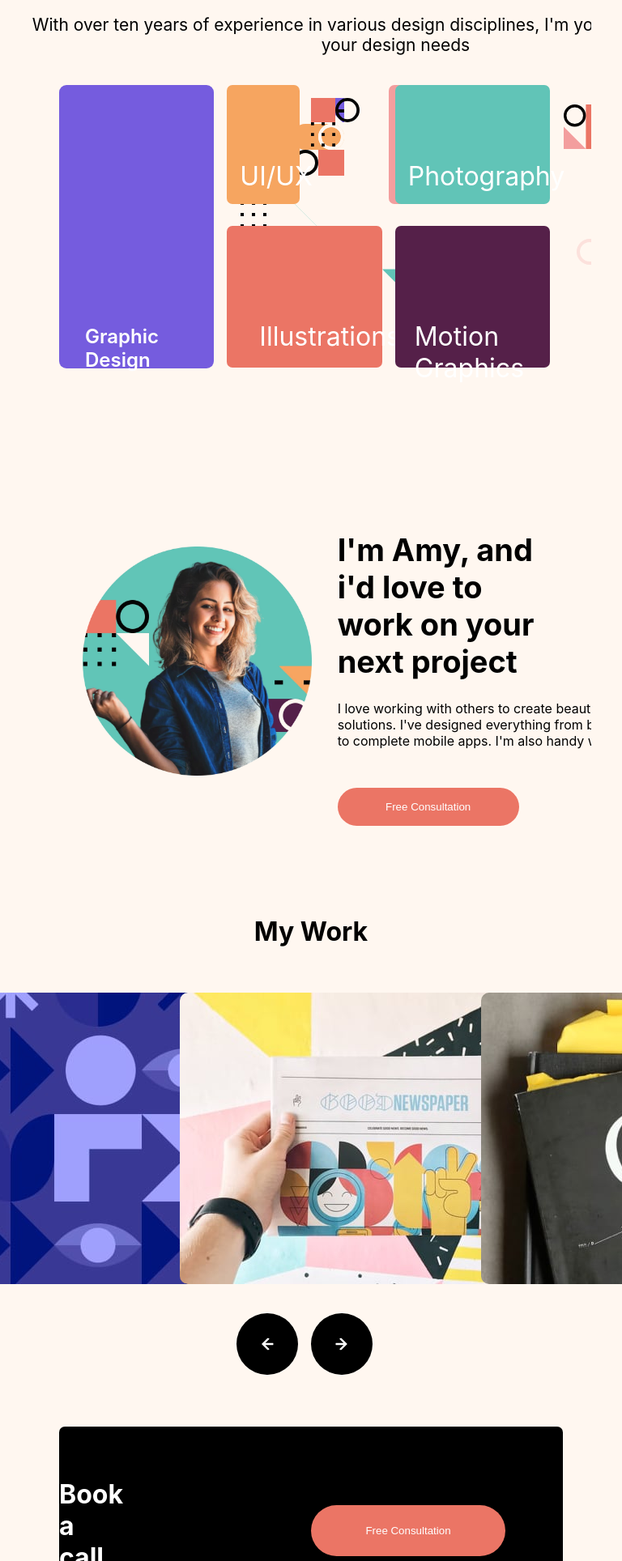
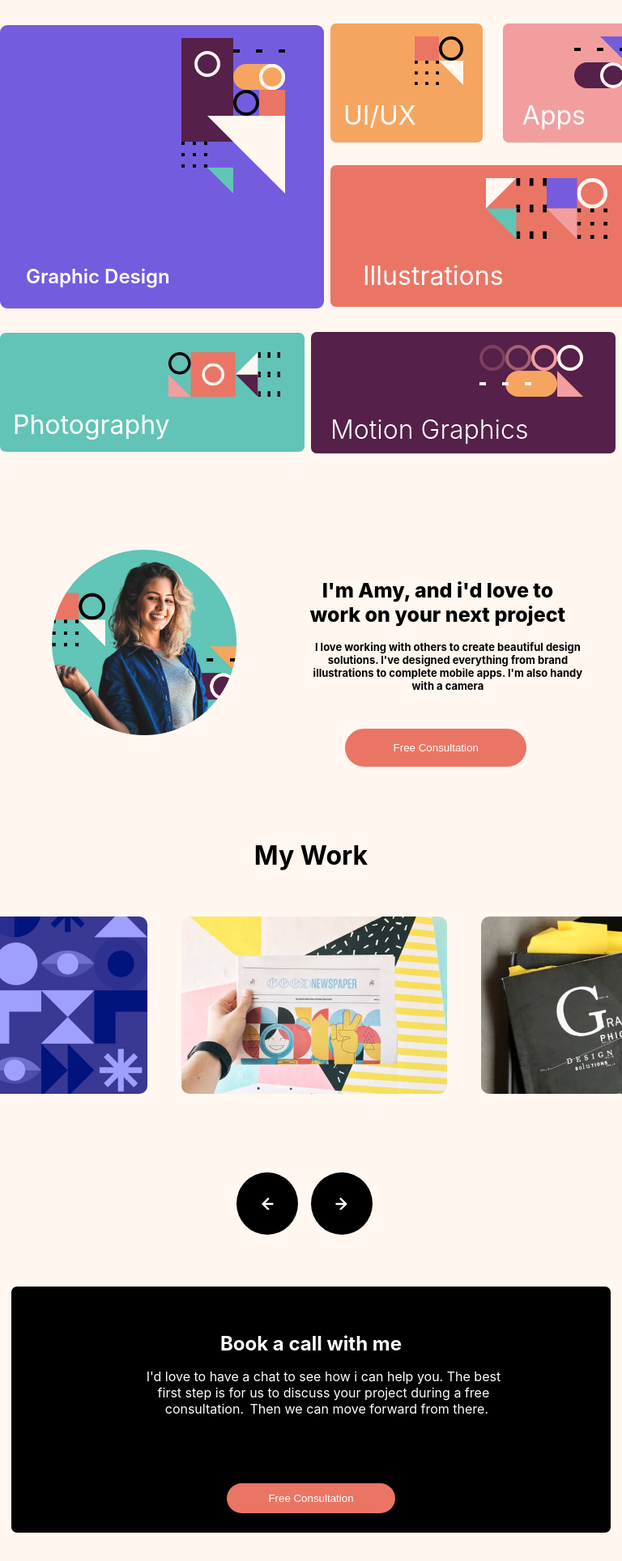
Before and after one commit to Tduncan14/designerpage, a React (Create React App) app: page / in a window 768 px wide. Shown: the part 312-2240 px from the top of the page at 81% size. Built offline with nearby package versions, Linux system fonts and the light colour scheme.

Commit message:
keep moving forward

```diff
--- a/src/components/main/Main.css
+++ b/src/components/main/Main.css
@@ -1,3 +1,4 @@
+
 .container{
 
         width:90%;
@@ -5,6 +6,7 @@
         height:auto;
         margin-right:auto;
         margin-left:auto;
+        padding-bottom:1rem;
         overflow:hidden;
 
 
@@ -247,8 +249,10 @@
 
 .amy{
     display:flex;
+
     margin-left:4rem;
     margin-top:7rem;
+    margin-bottom:-1rem;
 }
 
 
@@ -267,16 +271,21 @@
 .amyImage img{
     width:100%;
     height:100%;
-    object-fit: contain;
+    object-fit:contain;
+    display:inline-block;
 }
 
 .amyContent{
     width:45%;
     margin-top:4rem;
+    justify-content:center;
+    text-align:center;
 }
 
 .amyContent p{
     inline-size:450px;
+    position:relative;
+    left:3.5rem;
 
 }
 
@@ -293,6 +302,10 @@
 
 
 /* sliders area */
+
+.sliders{
+    margin-top:-45rem;
+}
 
 .sliders h1{
     text-align: center;
@@ -377,12 +390,12 @@
 
 .paraSpan{
     position: relative;
-    left:-5.5rem;
+
 
 }
 
 .footer h1{
-    margin-right:19.5rem;
+    margin-right:15.5rem;
     margin-top:4rem;
 }
 
@@ -416,9 +429,431 @@
 }
 
 
-@media screen and (max-width: 480px) {
+
+
+
+
+@media only screen and (max-width: 838px) and (min-width: 600px) {
 
     /* header */
+
+
+    .container{
+        width:100%;
+        padding-bottom:20rem;
+
+    }
+
+    .header{
+        display:flex;
+        justify-content:space-between;
+        width:100%;
+        margin-left: auto;
+        margin-right:auto;
+        padding-left:1rem;
+        margin-top:2rem;
+    }
+
+
+     .header button{
+        width:11rem;
+        margin-right:3rem;
+
+     }
+
+    /* end of header */
+    .content h1{
+        font-size:36px;
+        font-weight:700;
+    }
+
+    .content p {
+        font-size:17px;
+        inline-size:275px;
+        text-align: center;
+        margin-top:1.9rem;
+    }
+
+    .logo img{
+        height:3rem;
+    }
+
+    /* the gallery  */
+
+    .gallery{
+        display:flex;
+        flex-direction: column;
+        width:100%;
+        /* padding-left:1.3rem; */
+        justify-content: center;
+        margin-right:auto;
+        margin-left:auto;
+        margin-bottom:0;
+
+    }
+
+    .amy{
+        display:flex;
+        width:100%;
+        margin-top:-8rem;
+    }
+
+
+
+    .amyImage img{
+
+       width:100%;
+       height:20rem;
+
+
+    }
+
+    .amyContent{
+        text-align:center;
+        justify-content:center;
+        align-items:center;
+        width:100%;
+    }
+
+
+    .mediaQuery{
+        padding-bottom:0!important;
+    }
+
+    /* amy content para */
+
+    .amyContent h1 {
+        font-size: 25px;
+        text-align: center;
+        margin-left: 1rem;
+        font-weight: 800;
+        inline-size: 400px;
+        justify-content: center;
+    }
+    .amyContent p{
+        inline-size:345px;
+        font-size:13px;
+        font-weight:700;
+        align-self:center;
+
+
+
+    }
+
+    .amybutton {
+    color: white;
+    outline: none;
+    border: none;
+    background-color: #eb7565;
+    padding: 1rem;
+    margin-right: 5rem;
+    text-align: center;
+    width: 14rem;
+    border-radius: 3rem;
+    margin-top: 2rem;
+}
+
+
+.imageSlide div{
+
+    width:43%;
+    margin-right:1rem;
+
+
+}
+
+.imageSlide img{
+    height:60%;
+}
+
+
+.arrows {
+    margin-top:-5rem;
+}
+
+.sliders{
+    margin-top:-5rem;
+}
+/* sliders  end*/
+
+.footer{
+    display:flex;
+    flex-direction: column;
+    height:50vh;
+
+}
+
+
+
+.footerContent{
+    display:flex;
+    flex-direction:column;
+}
+
+
+.footerSub{
+    width:100%;
+    height:100%;
+}
+
+.footerSub h1{
+    font-size:1rem;
+
+}
+
+.footerContent{
+    padding:1.5em;
+}
+
+
+.footerPara {
+ padding-left:8.5rem !important
+
+}
+.paraSpan{
+    position: relative;
+    left:.5rem;
+
+}
+
+.footer h1{
+    margin-right:0rem;
+    font-weight:700;
+    font-size:1.5rem;
+    margin-top:2rem;
+}
+
+
+.footerPara{
+
+    position:relative;
+
+
+}
+
+.footerB{
+
+    margin-right:0rem !important;
+}
+
+.footerBtn{
+    background-color:#eb7565;
+    color:white;
+    outline:none;
+    border:none;
+    padding:.7rem;
+    width:13rem !important;
+    border-radius:3rem;
+}
+
+/* gallery */
+
+
+.gallery{
+    display:flex;
+    flex-wrap:wrap;
+
+}
+
+
+.gallery  .one {
+
+    margin-top:1rem;
+    margin-right:1rem;
+    background-color:#755cde;
+    border-radius:9px;
+    position: relative;
+    width: 400px;
+
+
+}
+
+.graphic{
+    position:absolute;
+    top:1rem;
+    left:14rem;
+}
+
+
+.one p {
+    color:white;
+    position: absolute;
+    top:17rem;
+    left:2rem;
+    font-size:1.5rem;
+    font-weight:600;
+}
+
+.gallery  .two {
+    height: 350px;
+    margin-top: 1rem;
+    margin-right: 0.1rem;
+    position: relative;
+    top: -23rem;
+    left: 25.5rem;
+    width: 400px;
+    border-radius: 7px;
+
+}
+
+#flextwo{
+    display:flex;
+    width:100%;
+    height:48%;
+
+}
+
+.ui{
+    background-color:#f6a560;
+    height:42%;
+    width:47%;
+    position:absolute;
+    border-radius:7px;
+}
+
+.app {
+    background-color: #f39e9e;
+    height: 42%;
+    width: 46%;
+    position: absolute;
+    left: 13.3rem;
+    border-radius: 7px;
+}
+
+
+
+.illu{
+    background-color:#eb7565;
+    height:50%;
+    width:100%;
+    position:relative;
+    top:.4rem;
+    border-radius:7px;
+}
+
+
+.illu img{
+    height:75px;
+    position:absolute;
+    top:1rem;
+    left:12rem;
+}
+
+.illu h1{
+    position:absolute;
+    color:white;
+    font-weight: 400;
+    top:6rem;
+    left:2.5rem;
+}
+
+
+
+.ui img{
+    height:60px;
+    position:absolute;
+    top:1rem;
+    left:6.5rem;
+}
+
+.ui h1{
+    color:white;
+    font-weight:400;
+    position:absolute;
+    top:4.5rem;
+    left:1rem;
+}
+
+
+.app img{
+    position:absolute;
+    top:1rem;
+    left:5.5rem;
+}
+
+
+.app h1{
+    color:white;
+    position:absolute;
+    top:4.5rem;
+    font-weight:400;
+    left:1.5rem;
+}
+/* end of gallery 2 */
+
+.gallery  .three {
+    width: 100%;
+    display: flex;
+    margin-top: -21rem;
+    margin-right: 1rem;
+    position: relative;
+    border-radius: 7px;
+    gap: 1rem;
+}
+
+.gallery .photo{
+    height: 42%;
+    width: 49%;
+    border-radius: 7px;
+    background-color: #61c4b7;
+    position: relative;
+}
+
+.photo h1{
+    position:absolute;
+    top:4.5rem;
+    left:1rem;
+    font-weight:400;
+    color:white;
+}
+
+.photo img{
+    position:absolute;
+    height:55px;
+    top:1.5rem;
+    left:13rem;
+}
+
+.gallery .motion{
+    height: 43%;
+    width: 49%;
+    background-color: #552049;
+    position: relative;
+    left: -0.5rem;
+    top: -0.1rem;
+    border-radius: 7px;
+}
+
+.motion img{
+    position:absolute;
+    top:1rem;
+    left:13rem;
+}
+
+.motion h1{
+    position:absolute;
+    color:white;
+    top:5rem;
+    left:1.5rem;
+    font-weight:300;
+}
+
+
+
+
+}
+
+
+@media only screen and (max-device-width: 480px) {
+
+    /* header */
+
+
+    .container{
+        width:100%;
+        padding-bottom:10rem !important;
+
+    }
 
     .header{
         display:flex;
@@ -457,13 +892,172 @@
     .gallery{
         display:flex;
         flex-direction: column;
-        width:100%;
+        width:95%;
+        text-align:center;
         justify-content: center;
         margin-right:auto;
         margin-left:auto;
-        margin-bottom:3rem;
+        margin-bottom:0;
+
+    }
+
+    .amy{
+        display:flex;
+        flex-direction:column;
+        width:100%;
+        position: relative;
+    }
+
+
+    .amy{
+        display:flex;
+
+        margin-left:4rem;
+        margin-top:-21rem;
+    }
+
+
+
+    .amyImage img{
+       position:absolute;
+       top:17rem;
+       height:40rem;
+       margin-left:-4rem;
+
+    }
+
+    .amyContent{
+        margin-top:17rem;
+        text-align:center;
+        justify-content:center;
+        align-items:center;
+        padding-left:1.5rem;
+    }
+
+    .clear::after{
+
+            content: "";
+            clear: both;
+            display: table;
+
+    }
+
+    /* amy content para */
+
+    .amyContent h1{
+        font-size:25px;
+        margin-top:3rem;
+        text-align:center;
+        font-weight:800;
+        margin-left:-5.9rem;
+        inline-size:400px;
+        justify-content:center;
+    }
+
+    .amyContent p{
+        inline-size:345px;
+        font-size:13px;
+        font-weight:700;
+        position: relative;
+        left:-3.6rem;
+        align-self:center;
 
 
     }
 
+
+.imageSlide div{
+
+    width:43%;
+    margin-right:1rem;
+
+
 }
+
+.imageSlide img{
+    height:35%;
+}
+
+
+.arrows {
+    margin-top:-15rem;
+}
+
+.sliders{
+    margin-top:-5rem;
+}
+/* sliders  end*/
+
+.footer{
+    display:flex;
+    flex-direction: column;
+
+}
+
+
+
+.footerContent{
+    display:flex;
+    flex-direction:column;
+}
+
+
+.footerSub{
+    width:100%;
+    height:100%;
+}
+
+.footerSub h1{
+    font-size:1rem;
+
+}
+
+.footerContent{
+    padding:1.5em;
+}
+
+
+.footerSub p {
+    inline-size:330px;
+    position: relative;
+    left:.5rem;
+
+}
+.paraSpan{
+    position: relative;
+    left:.5rem;
+
+}
+
+.footer h1{
+    margin-right:0rem;
+    font-weight:700;
+    font-size:1.5rem;
+    margin-top:2rem;
+}
+
+
+.footerPara{
+
+    position:relative;
+
+
+}
+
+.footerB{
+
+    margin-right:0rem !important;
+}
+
+.footerBtn{
+    background-color:#eb7565;
+    color:white;
+    outline:none;
+    border:none;
+    padding:.7rem;
+    width:13rem !important;
+    border-radius:3rem;
+}
+
+
+}
--- a/src/components/main/Main.js
+++ b/src/components/main/Main.js
@@ -30,7 +30,7 @@ const Main = () => {
 
     const prev = () => {
 
-        if(index > 0) {
+        if(index > -1) {
         setIndex(index - 1)
 
         }
@@ -41,7 +41,7 @@ const Main = () => {
 
     const next = () => {
 
-        if(index < 2) {
+        if(index < 3) {
         setIndex(index  + 1)
         }
 
@@ -49,7 +49,7 @@ const Main = () => {
     }
   return (
     <>
-    <div className="container">
+    <div className="container mediaQuery">
         <div className="header">
 
        <div className="logo">
@@ -136,9 +136,11 @@ const Main = () => {
                     <img src={amypic}/>
                 </div>
 
+
+
                 <div className="amyContent">
 
-                <h1>I'm Amy, and i'd love to <br /> <span className="break">work on your next project </span></h1>
+                <h1>I'm Amy, and i'd love to <br />  <span className="break">work on your next project </span></h1>
 
                 <p> I love working with others to create beautiful design solutions. I've designed everything from brand illustrations to complete mobile apps. I'm also handy with a camera</p>
 
@@ -196,7 +198,7 @@ const Main = () => {
             <p className="footerPara">
                 I'd love to have a chat to see how i can help you. The best first
                 step is for us to discuss your project during a free consultation.
-                <span className="paraSpan"> <br />then we can move forward from there.</span>
+                <span className="paraSpan">Then we can move forward from there.</span>
             </p>
 
             </div>
```
Also changed, not shown: src/components/assets/amy.jpg (added).
